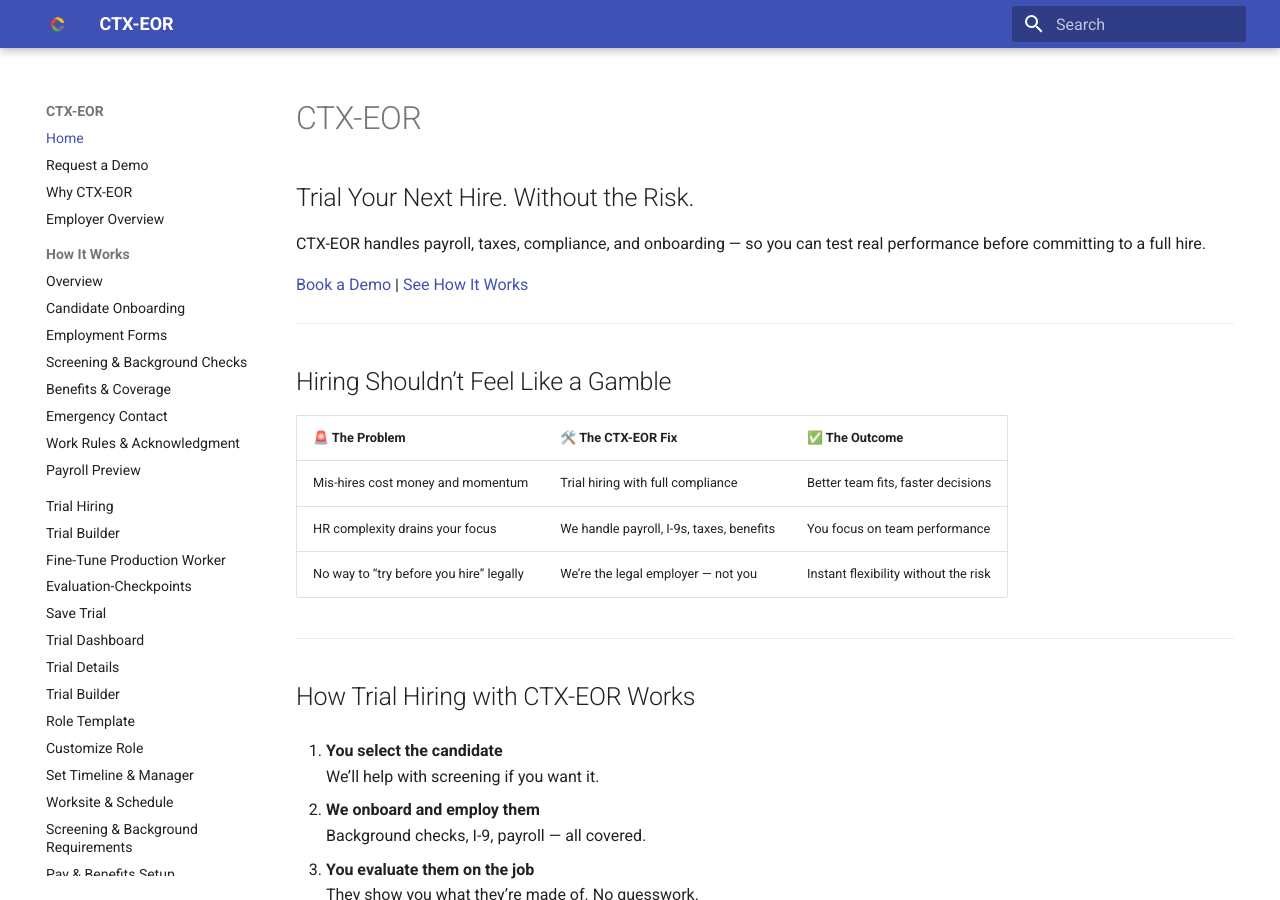
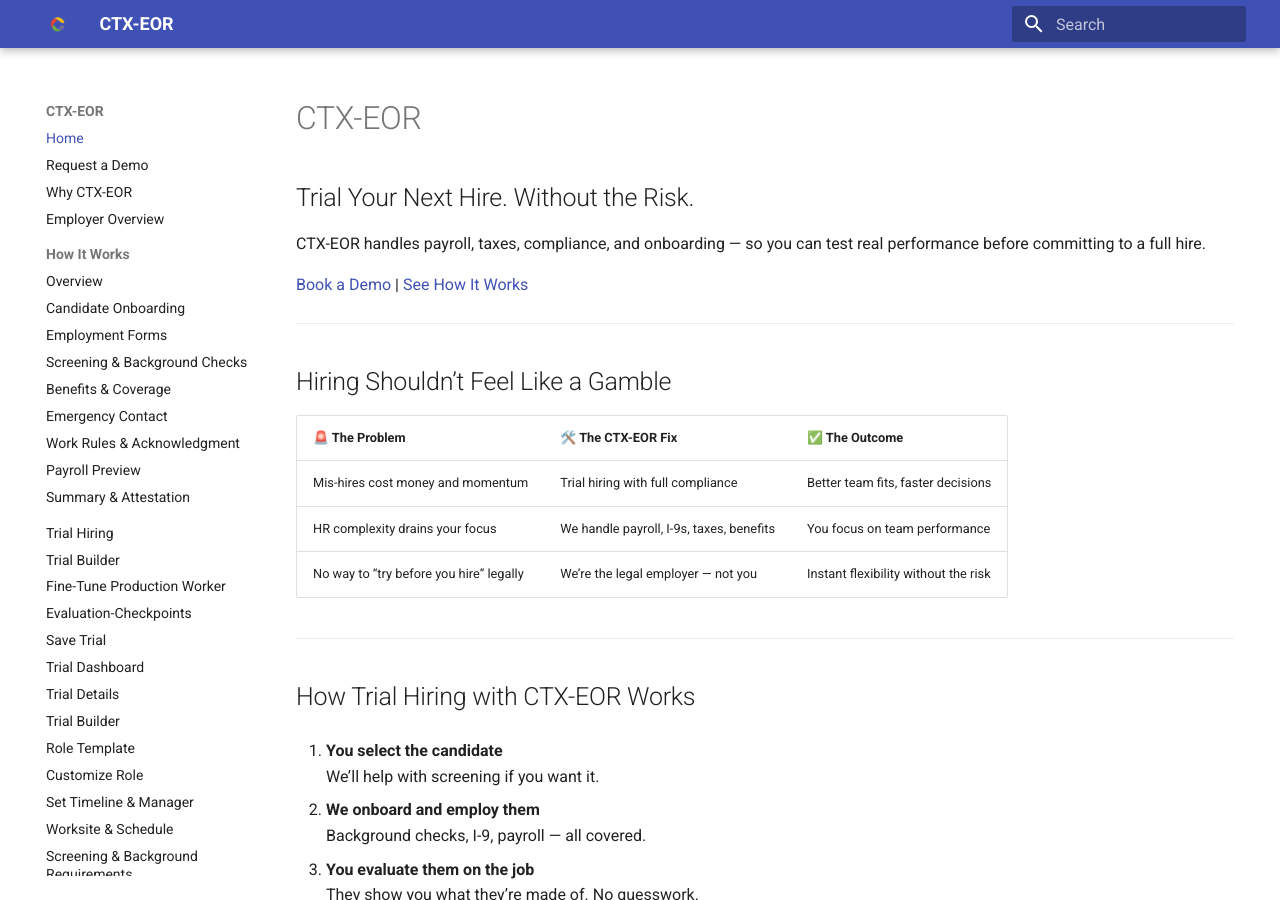
Before and after one commit to cirrusflyer275ds/ctx-eor-site, an MkDocs documentation site: the page built from docs/index.md, in a window 1280 px wide and 900 px high. Built offline with MkDocs 1.6.1 and Material for MkDocs 9.7.7, drawn with Linux system fonts in a browser that asks for light colours.

Commit message:
Update mkdocs.yml

```diff
--- a/mkdocs.yml
+++ b/mkdocs.yml
@@ -38,6 +38,7 @@
     - Emergency Contact: onboarding-step-6-emergency-contact.md
     - Work Rules & Acknowledgment: onboarding-step-7-work-rules.md
     - Payroll Preview: onboarding-step-8-payroll-preview.md
+    - Summary & Attestation: onboarding-step-9-summary-attestation.md
   - Trial Hiring: trial-hiring.md
   - Trial Builder: trial-builder.md
   - Fine-Tune Production Worker: fine-tune-production-worker.md
```
